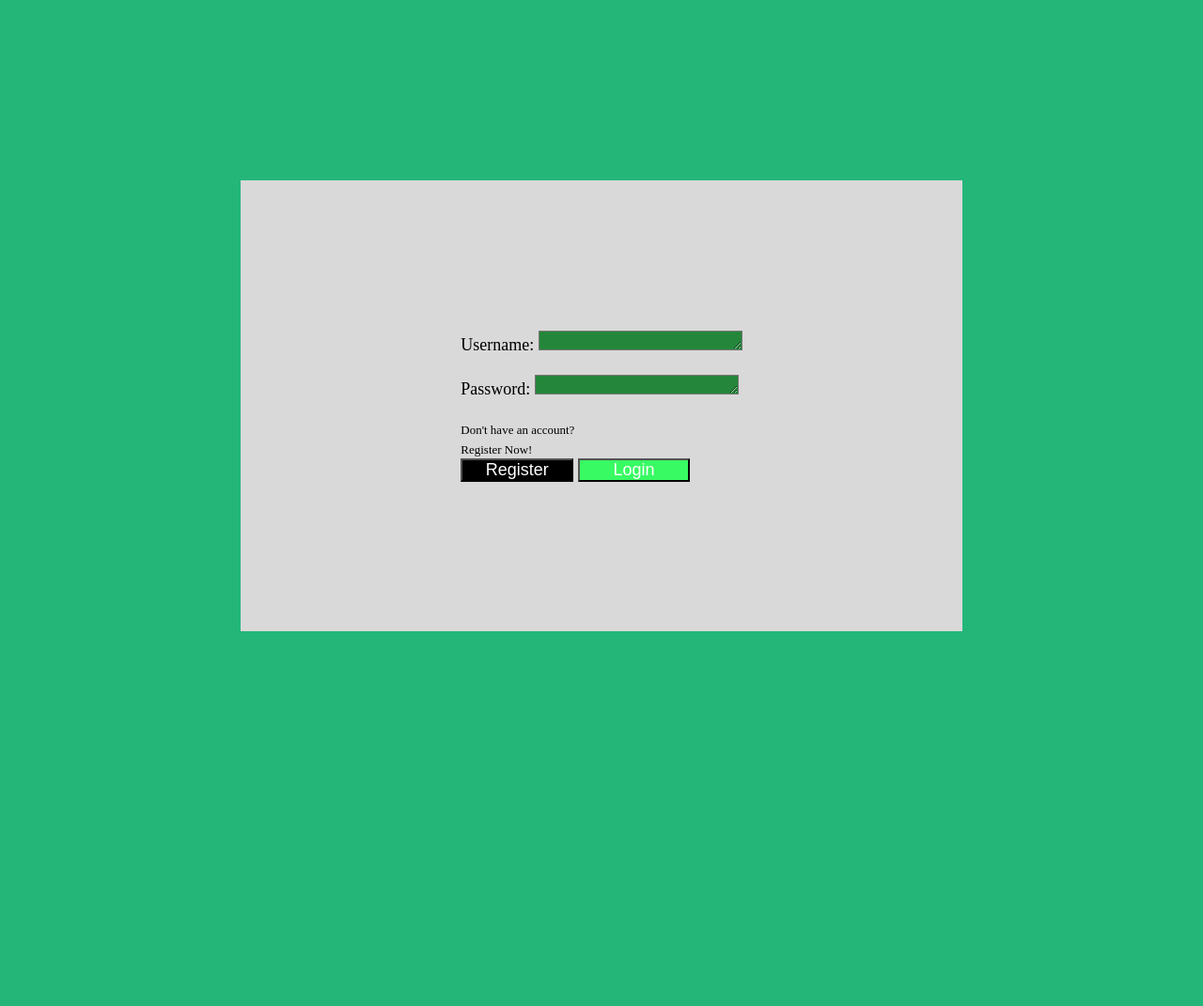
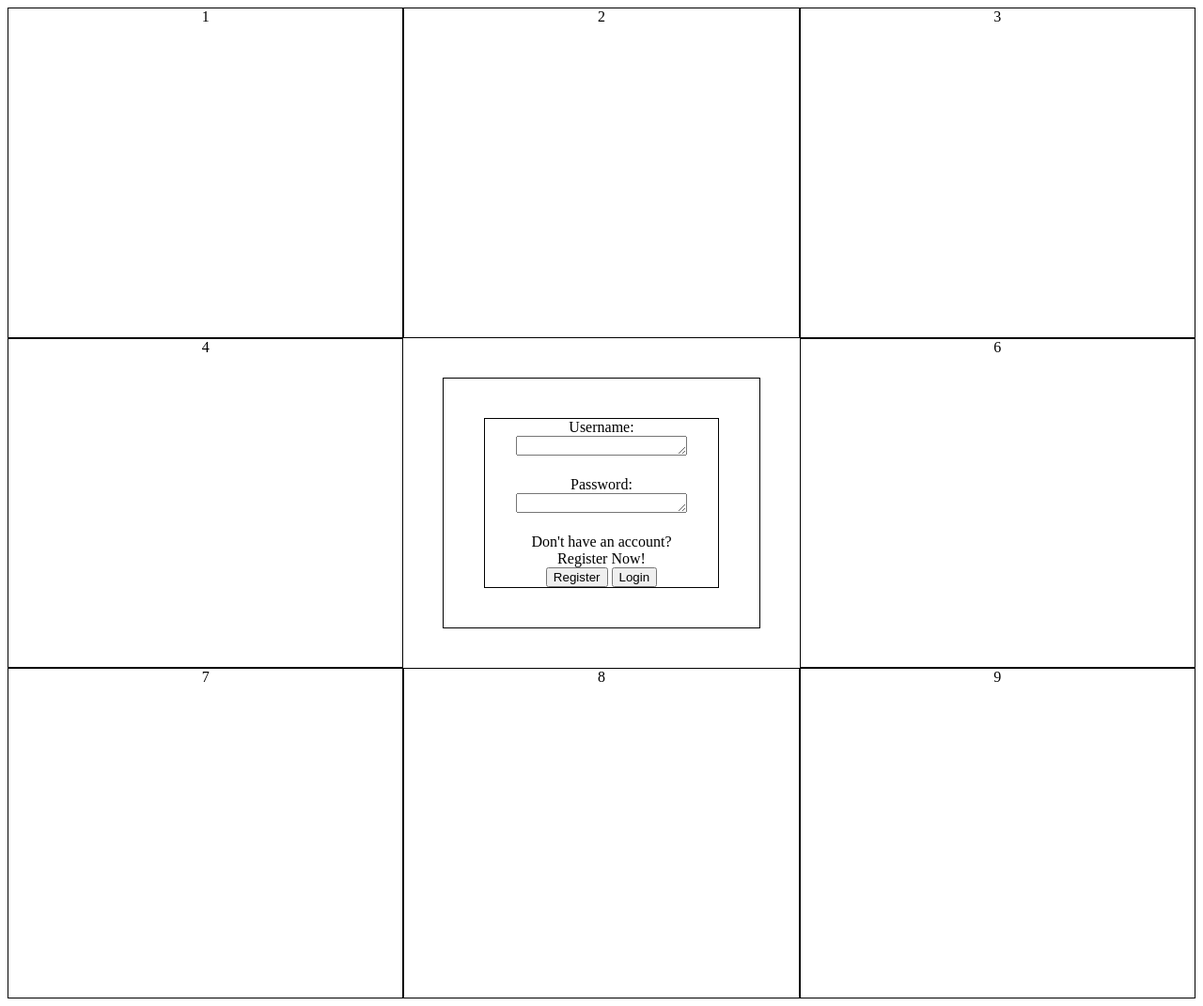
Before and after one commit to SKel1817/waterlogged, a PHP site: page /Users.html in a window 1280 px wide. Shown: the whole page at 94% size. Before the commit the page ends 672 px from the top, so only its background shows below. Run offline with PHP 8.4, Linux system fonts and the light colour scheme.

Commit message:
Grupdate
Didn't like how the original was turning out, trying something new... we shall see we shall see

```diff
--- a/Users.html
+++ b/Users.html
@@ -7,11 +7,12 @@
     <link rel="stylesheet" href="css/style.css" />
   </head>
   <body>
-    <!-- Dont think too hard about it..... ill fix it -->
-    <!-- <header class="header">
-      <img src="./media/wasser.png" alt="water">
-    </header> -->
-
+    <section class="layout">
+      <div class="TL" id="TL">1</div>
+      <div class="TM" id="TM">2</div>
+      <div class="TR" id="TR">3</div>
+      <div class="CL" id="CL">4</div>
+      <div class="CM" id="CM">
     <article id="Main" class="mainContainer">
         <div class="lbUP">
       <label class="Username" id="label">Username:</label>
@@ -28,5 +29,11 @@
       <button class="Login" id="login">Login</button>
         </div>
     </article>
+      </div>
+      <div class="CR" id="CR">6</div>
+      <div class="BL" id="BL">7</div>
+      <div class="BM" id="BM">8</div>
+      <div class="BR" id="BR">9</div>
+    </section>
   </body>
 </html>
--- a/css/style.css
+++ b/css/style.css
@@ -1,69 +1,27 @@
-* {
-  margin: 0;
-  padding: 0;
-  box-sizing: border-box;
-  background-color: #24b679;
-  font-size: large;
+/*
+Colours
+#38fa63
+#24863a
+#d9d9d9
+*/
+
+.layout {
+  height: 100%;
+
+  display: grid;
+  grid-template-rows: repeat(3, 1fr);
+  grid-template-columns: repeat(3, 1fr);
+
+  justify-content: space-around;
+  align-content: space-around;
+  text-align: center;
 }
 
-/* .header {
-  height: 150px;
-  width:300px;
-  margin: auto;
-  margin-top: 15%;
-  position: absolute;
-  top: 0;
-  left: 0;
-  bottom: 0;
-  right: 0;
-} */
-
-#Main {
-  background-color: #d9d9d9;
-  width: 60%;
-  height: 60%;
-  margin: auto;
-  margin-top: 15%;
-  position: absolute;
-  top: 0;
-  left: 0;
-  bottom: 0;
-  right: 0;
+div {
+  border: 1px solid black;
 }
 
-#label {
-  background-color: rgba(0, 0, 0, 0);
-  font-size: large;
+.CM {
+  margin: 10%;
+  padding: 10%;
 }
-
-#smLabel {
-  background-color: rgba(0, 0, 0, 0);
-  font-size: small;
-}
-
-article {
-  display: flex;
-  justify-content: center; /* align horizontal */
-  align-items: center; /* align vertical */
-}
-
-.lbUP {
-  background-color: #d9d9d9;
-}
-
-#urIN {
-  background-color: #24863a;
-}
-
-button {
-  color: white;
-  width: 40%;
-}
-
-#register {
-  background-color: #000000;
-}
-
-#login {
-  background-color: #38fa63;
-}
```
